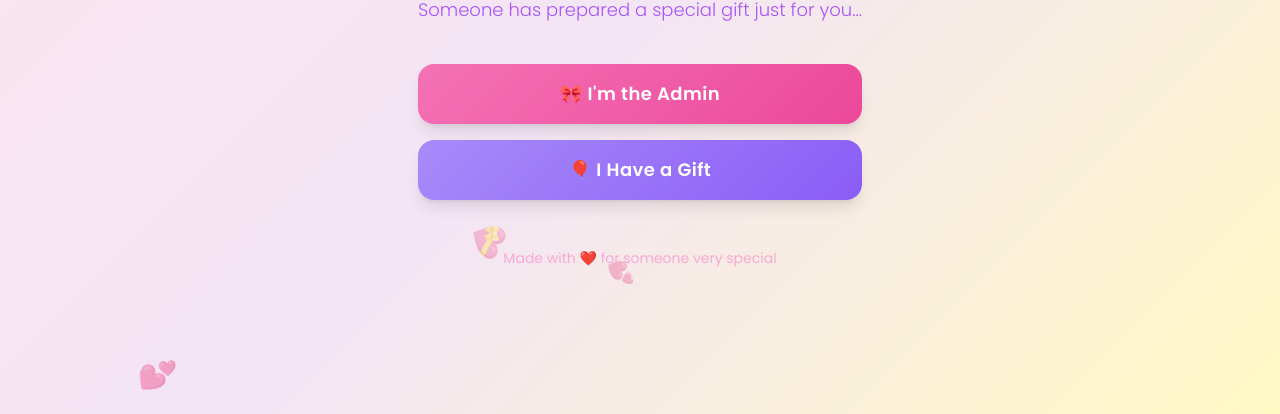
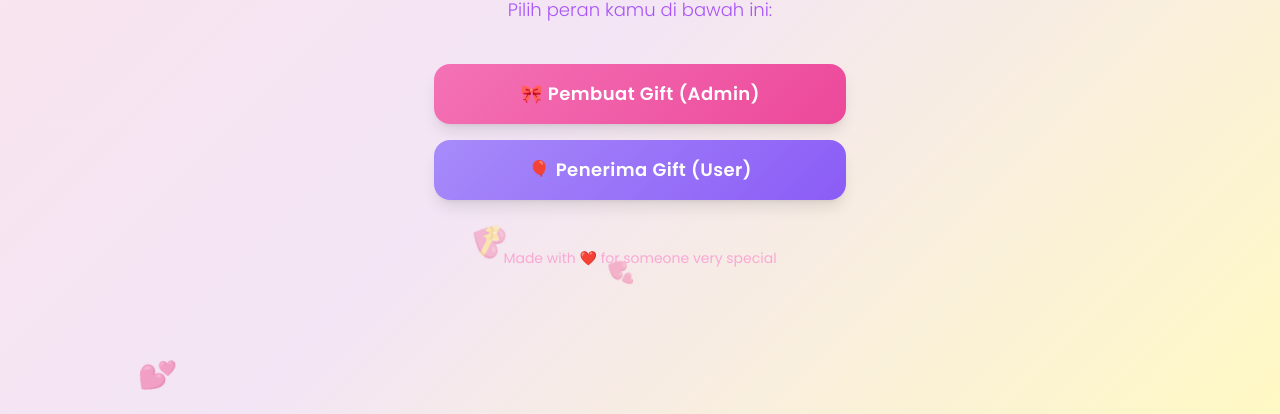
Before and after one commit to rausyanandi/gift.birthdayfy, a website: page index.html in a window 1280 px wide. Shown: the part 386-800 px from the top of the page. Drawn offline with nearby package versions, Linux system fonts and the light colour scheme.

Commit message:
Clarify landing page: Pembuat Gift vs Penerima Gift

```diff
--- a/index.html
+++ b/index.html
@@ -49,14 +49,14 @@
         </div>
 
         <h1 class="text-4xl md:text-5xl font-bold text-pink-600 mb-3 drop-shadow-sm">Birthday Gift Box</h1>
-        <p class="text-lg text-purple-500 mb-10 font-light">Someone has prepared a special gift just for you...</p>
+        <p class="text-lg text-purple-500 mb-10 font-light">Pilih peran kamu di bawah ini:</p>
 
         <div class="space-y-4">
             <a href="admin.html" class="block w-full px-8 py-4 btn-admin text-white rounded-2xl shadow-lg hover:shadow-xl transform hover:scale-105 transition-all duration-300 text-lg font-semibold tracking-wide">
-                🎀 I'm the Admin
+                🎀 Pembuat Gift (Admin)
             </a>
             <a href="user.html" class="block w-full px-8 py-4 btn-user text-white rounded-2xl shadow-lg hover:shadow-xl transform hover:scale-105 transition-all duration-300 text-lg font-semibold tracking-wide">
-                🎈 I Have a Gift
+                🎈 Penerima Gift (User)
             </a>
         </div>
 
```
